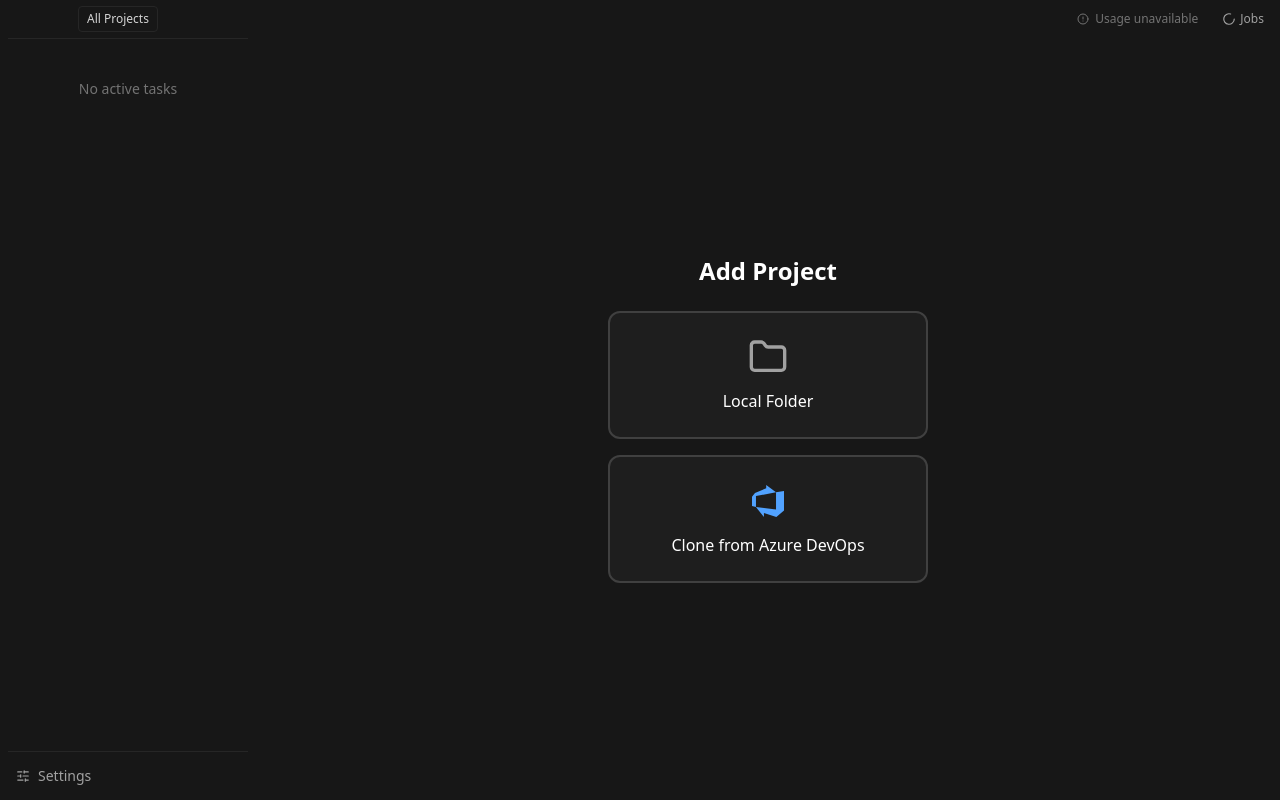
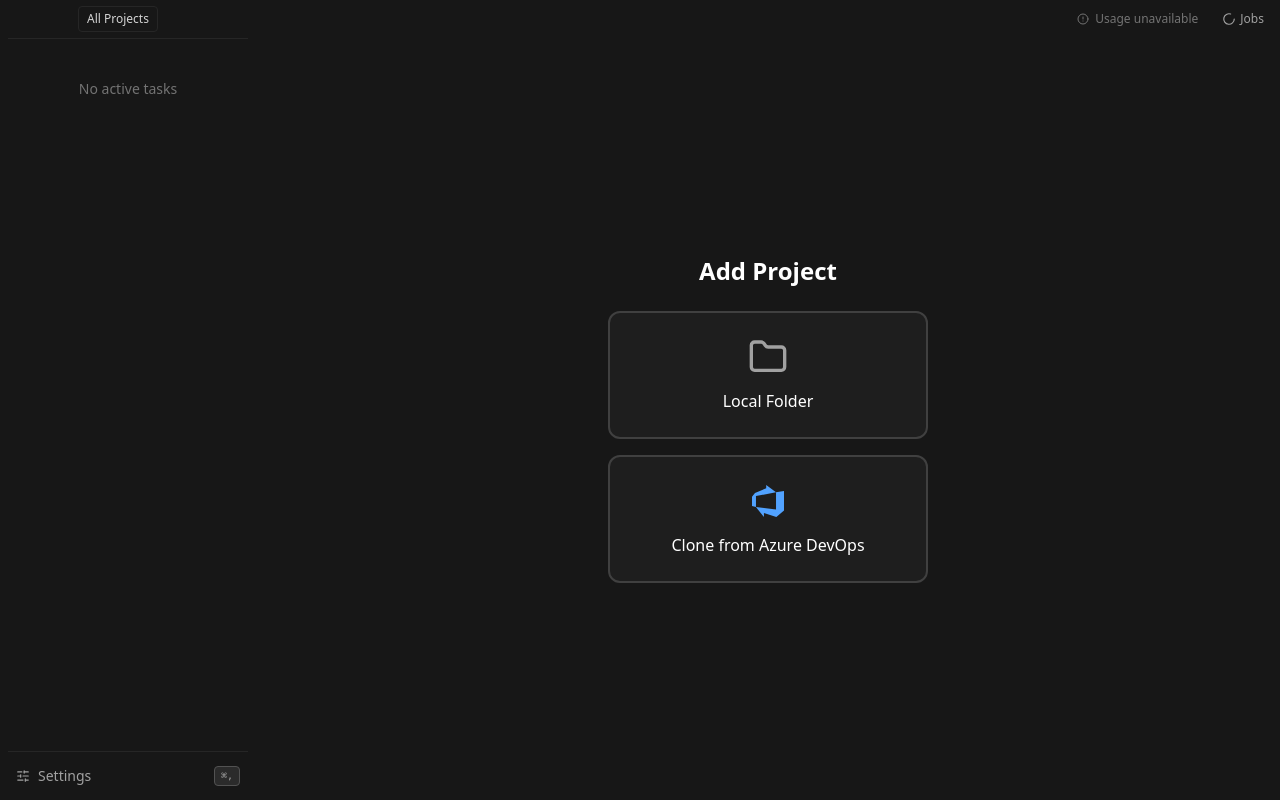
Before and after one commit to shantlr/jean-claude, a React (Vite) app: page /#/projects/new in a window 1280 px wide. Built offline with nearby package versions, Linux system fonts and the light colour scheme.

Commit message:
fix(side-bar): add footer button bindings

```diff
--- a/src/features/task/ui-task-list/index.tsx
+++ b/src/features/task/ui-task-list/index.tsx
@@ -3,6 +3,7 @@ import { ChevronDown, ClipboardList, SlidersHorizontal } from 'lucide-react';
 import { useCallback, useMemo } from 'react';
 
 import { useCommands } from '@/common/hooks/use-commands';
+import { Kbd } from '@/common/ui/kbd';
 import { SidebarContentTabs } from '@/features/project/ui-sidebar-content-tabs';
 import { PrSidebarList } from '@/features/pull-request/ui-pr-sidebar-list';
 import { TaskSummaryCard } from '@/features/task/ui-task-summary-card';
@@ -318,6 +319,7 @@ export function TaskList() {
                     {todoCount}
                   </span>
                 )}
+                <Kbd shortcut="cmd+b" className="ml-auto" />
               </button>
             )}
             <button
@@ -326,6 +328,7 @@ export function TaskList() {
             >
               <SlidersHorizontal size={14} />
               <span>Settings</span>
+              <Kbd shortcut="cmd+," className="ml-auto" />
             </button>
           </div>
         </>
```
